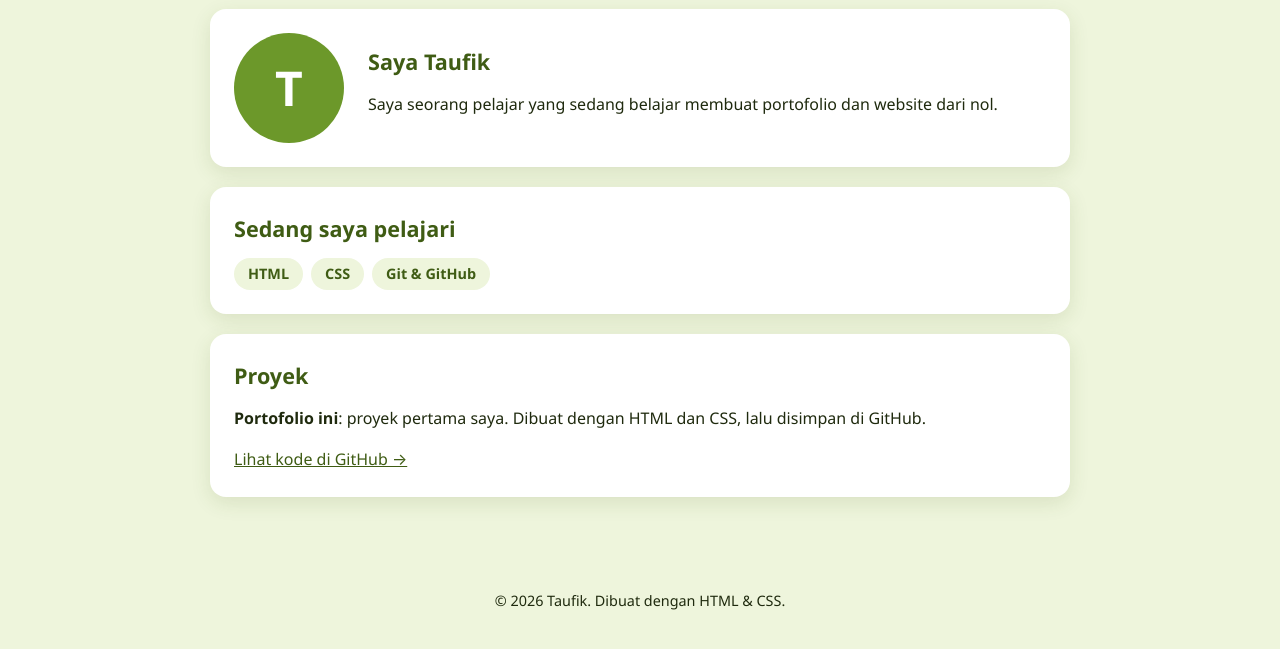
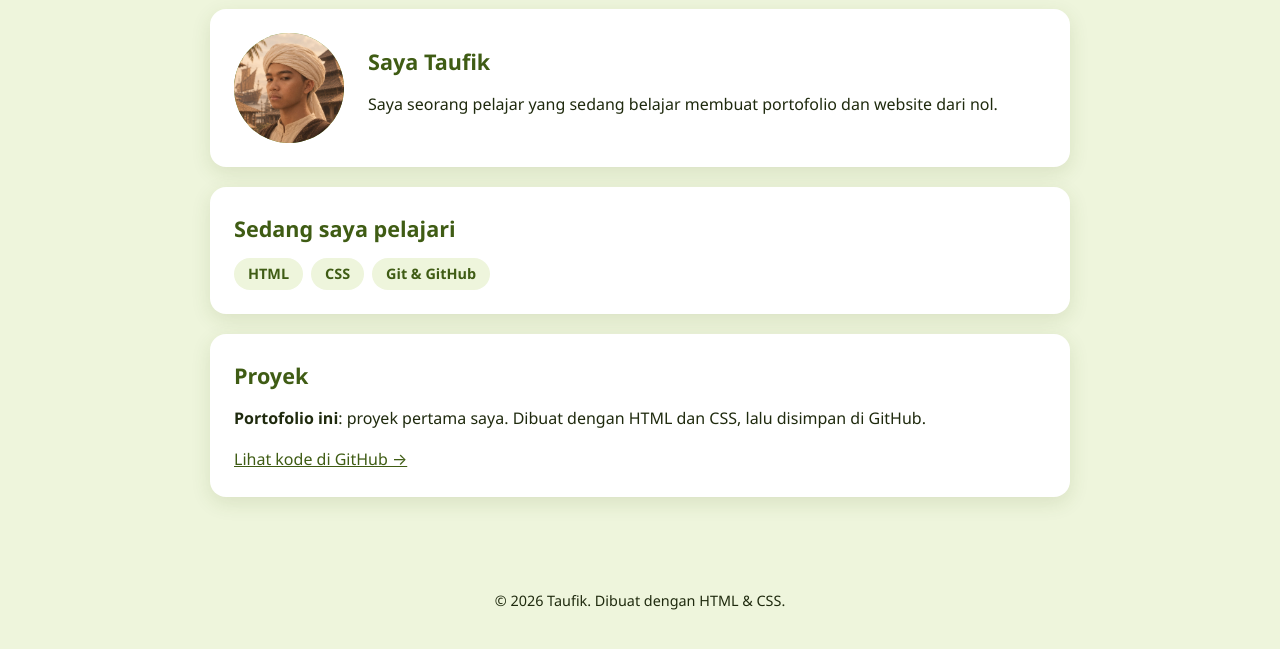
Before and after one commit to ofikopik/portofolio-baru, a plain HTML site: page perkenalan.html in a window 1280 px wide. Shown: the part 141-790 px from the top of the page. Drawn offline with Linux system fonts and the light colour scheme.

Commit message:
update beberapa

```diff
--- a/perkenalan.html
+++ b/perkenalan.html
@@ -26,7 +26,7 @@
         <section class="kartu profil">
             <!-- Ganti huruf "T" dengan foto sendiri, contoh:
                  <img class="avatar" src="images/foto.jpg" alt="Foto Taufik"> -->
-            <div class="avatar" aria-hidden="true">T</div>
+            <img class="avatar" src="foto/taufik.jpeg" alt="Taufik">
             <div>
                 <h2>Saya Taufik</h2>
                 <p>Saya seorang pelajar yang sedang belajar membuat portofolio dan website dari nol.</p>
```
Also changed, not shown: tujuan.html (+1 -1 lines), foto/taufik.jpeg (added).
